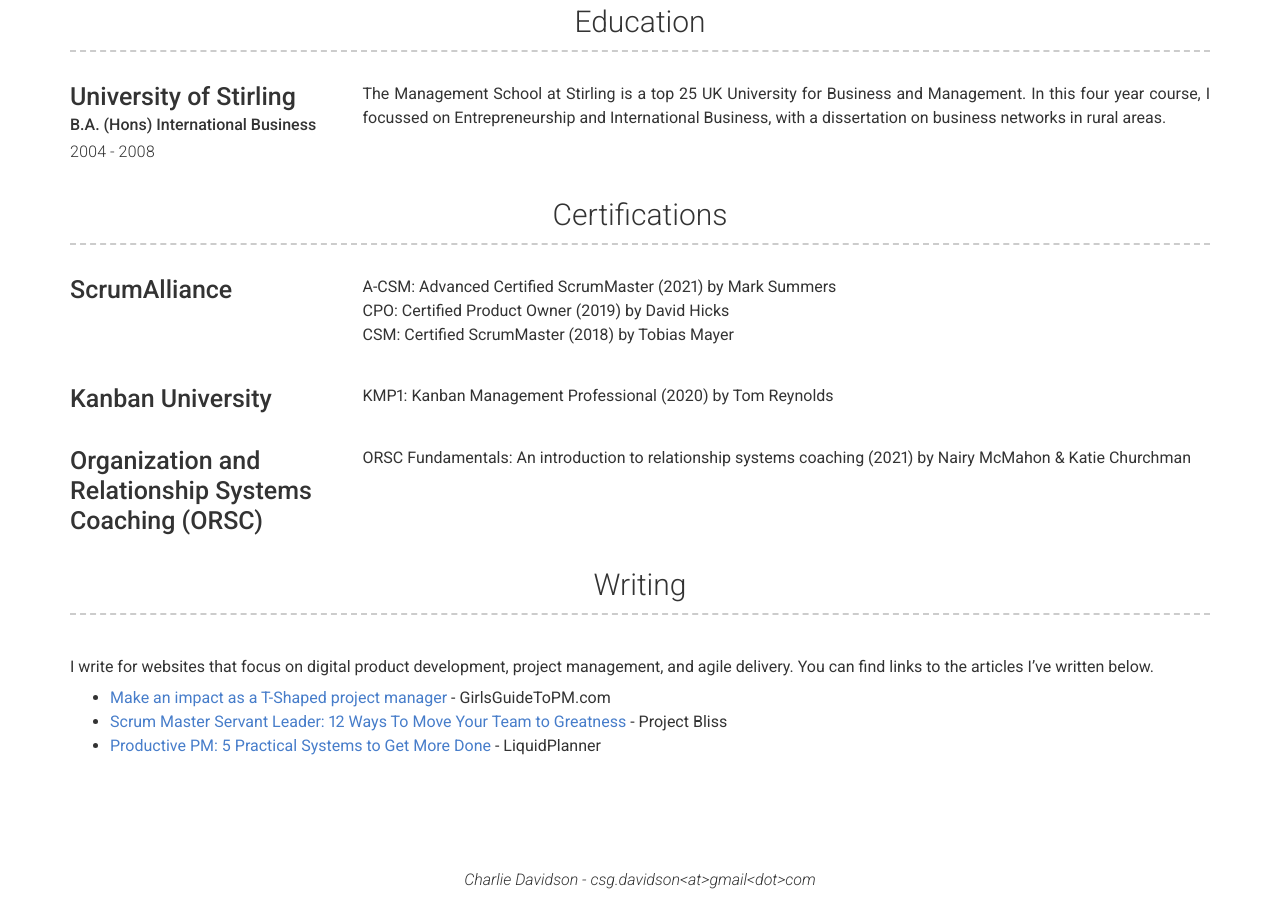
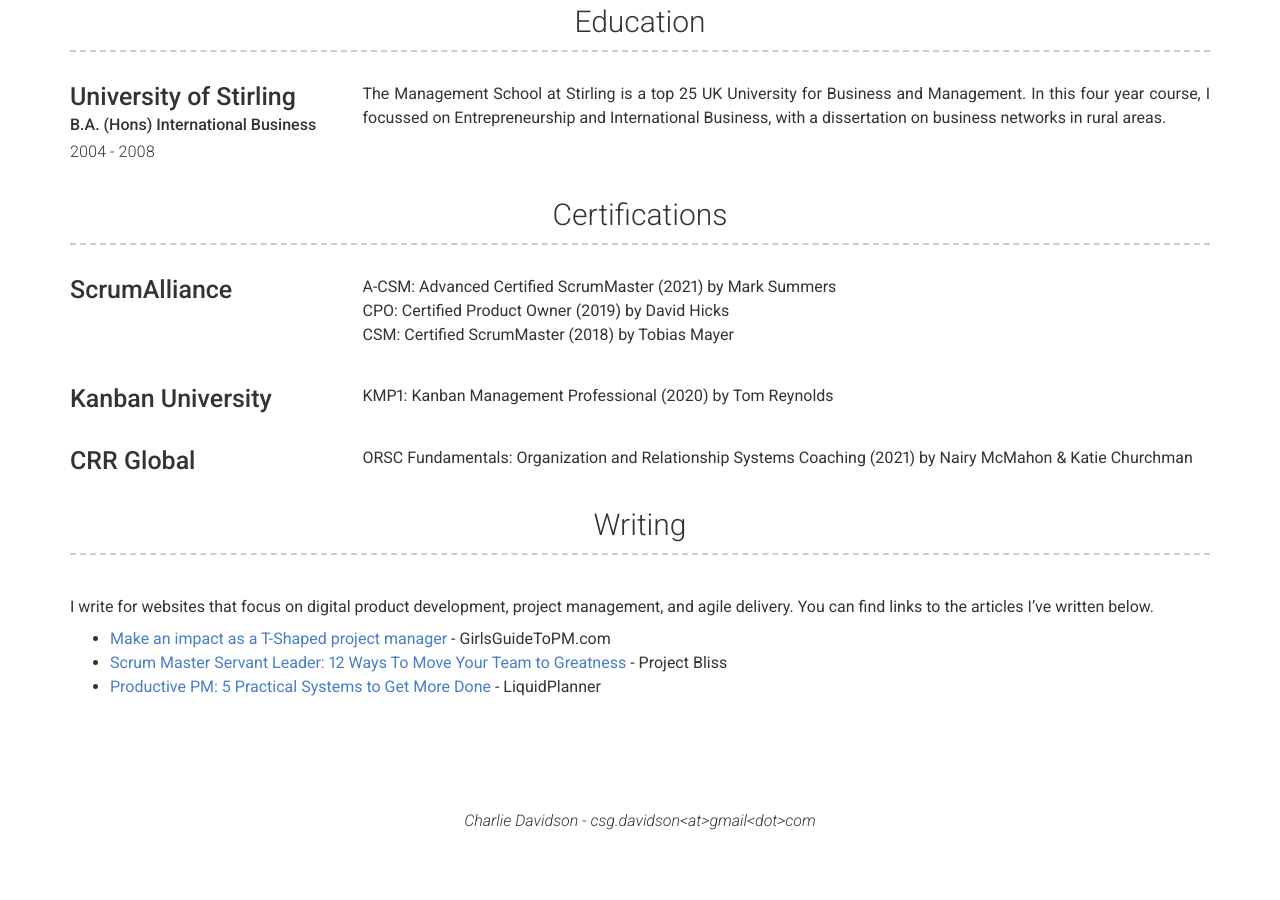
Before and after one commit to csgdavidson/Charlie-Davidson2, a Jekyll site: the page built from index.md, in a window 1280 px wide and 900 px high, scrolled down 1063 px. Built offline with Jekyll 4.4.1, drawn with Linux system fonts in a browser that asks for light colours; nearby versions of some CDN libraries; after the commit the page ends 1903 px from its top, so only the background shows below that.

Commit message:
Update projects.yml

```diff
--- a/_data/projects.yml
+++ b/_data/projects.yml
@@ -8,6 +8,6 @@
 - name: Kanban University
   description: | # this will include new lines to allow paragraphs
     KMP1: Kanban Management Professional (2020) by Tom Reynolds
-- name: Organization and Relationship Systems Coaching (ORSC)
+- name: CRR Global
   description: | # this will include new lines to allow paragraphs
-    ORSC Fundamentals: An introduction to relationship systems coaching (2021) by Nairy McMahon & Katie Churchman
+    ORSC Fundamentals: Organization and Relationship Systems Coaching (2021) by Nairy McMahon & Katie Churchman
```
